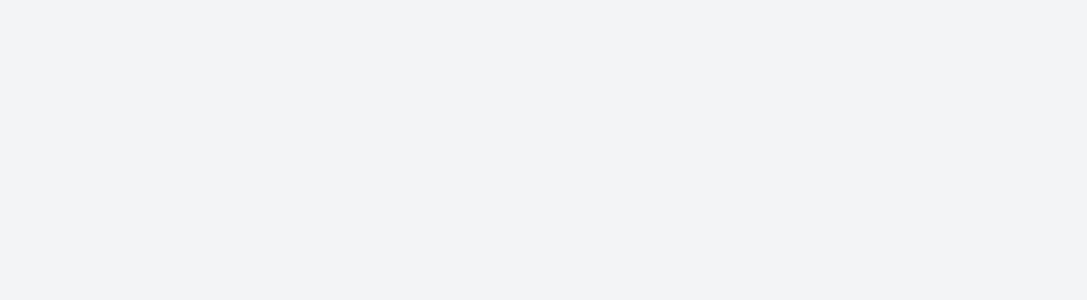
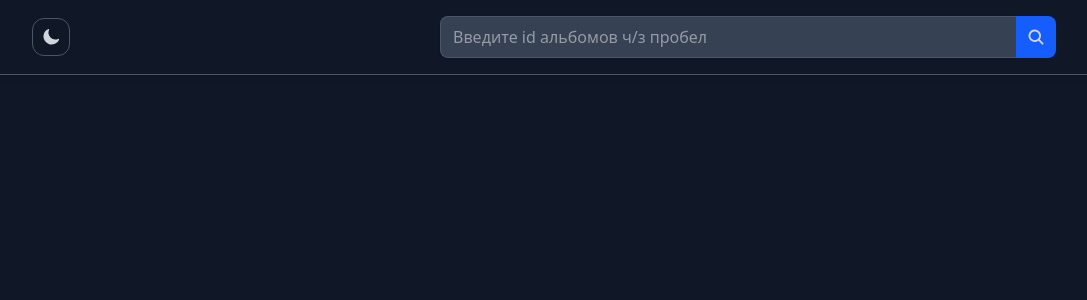
Before and after one commit to khusnutdinovilm/bambit-test-task, a Vue app: page / in a window 1280 px wide. Shown: the top 300 px of the page, without its empty margins (96-1183 px from the left). Built offline with nearby package versions, Linux system fonts and the light colour scheme.

Commit message:
UPD: добавил компоненты переключения темы и поиска в шапку сайта, обновил стили

```diff
--- /dev/null
+++ b/src/components/common/app-header/app-header.css
@@ -0,0 +1,19 @@
+@reference "tailwindcss";
+
+.app-header {
+  @apply py-4;
+  @apply border-b;
+  @apply shadow-lg;
+}
+
+.app-header__wrapper {
+  @apply flex items-center justify-between;
+}
+
+.app-header__theme-switcher {
+  @apply fixed right-4 bottom-4 md:static;
+}
+
+.app-header__search-form {
+  @apply grow md:grow-0 md:self-end;
+}
--- a/src/components/common/app-header/app-header.vue
+++ b/src/components/common/app-header/app-header.vue
@@ -1,8 +1,19 @@
 <template>
-  <header></header>
+  <header class="app-header">
+    <div class="container">
+      <div class="app-header__wrapper">
+        <theme-switcher class="app-header__theme-switcher" />
+
+        <app-search class="app-header__search-form" />
+      </div>
+    </div>
+  </header>
 </template>
 
 <script setup lang="ts">
+import AppSearch from "common/app-search";
+import ThemeSwitcher from "common/theme-switcher";
+
 defineOptions({
   name: "app-header",
 });
--- a/src/components/common/app-header/index.ts
+++ b/src/components/common/app-header/index.ts
@@ -1,3 +1,5 @@
+import "./app-header.css";
+
 import AppHeader from "./app-header.vue";
 
 export default AppHeader;
```
